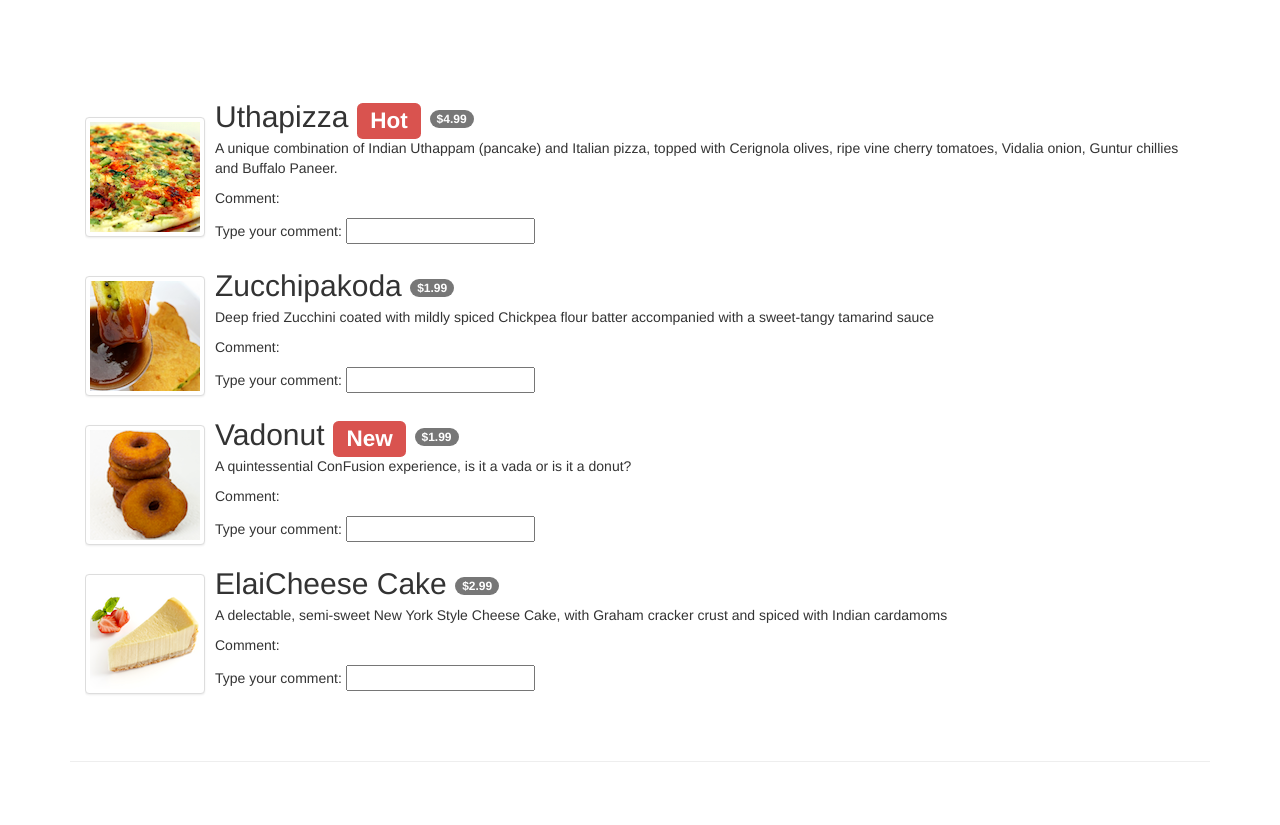
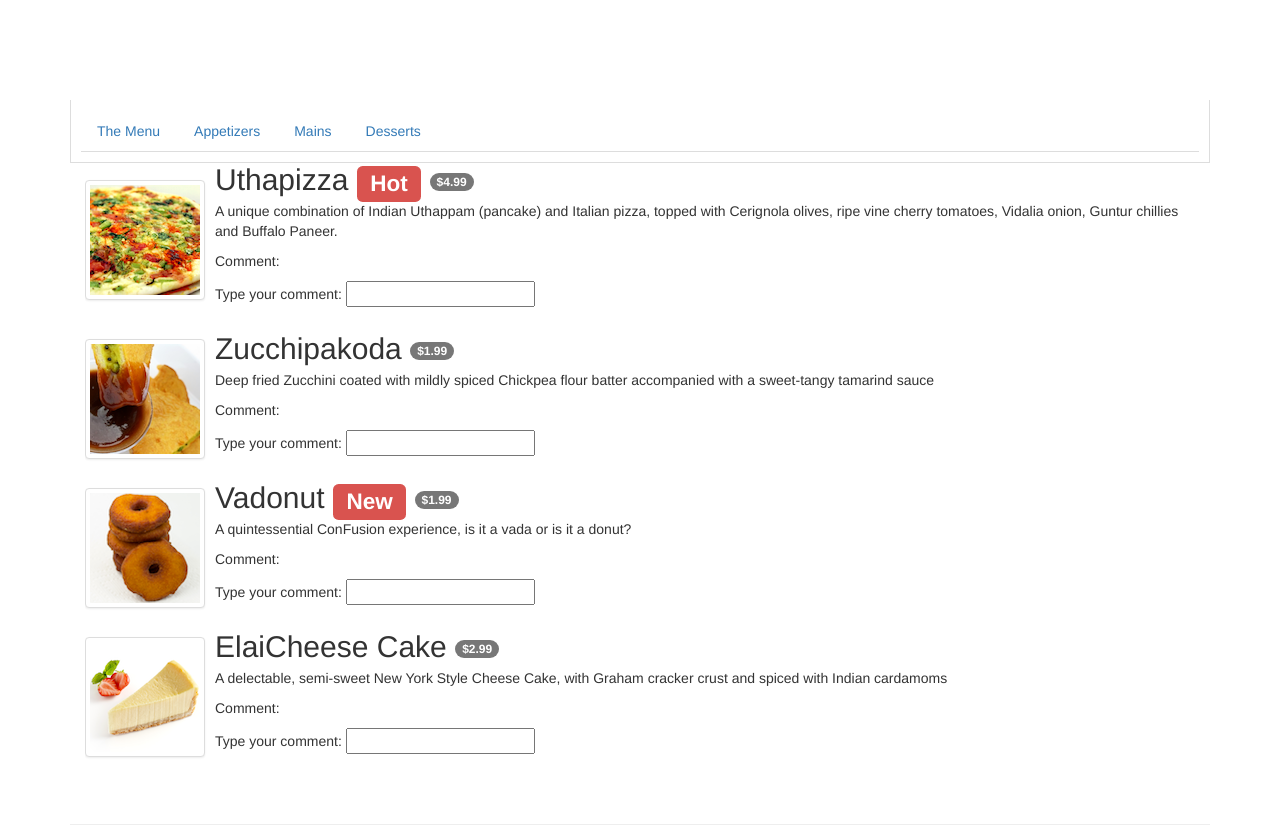
Before and after one commit to vkarthikcse/My_Learning, a website: page conFusion/app/menu.html in a window 1280 px wide. Before the commit the page ends 800 px from the top, so only its background shows below. Drawn offline with nearby package versions, Linux system fonts and the light colour scheme; some packages are replaced by stand-ins of ours.

Commit message:
Menu and dish list display

```diff
--- a/conFusion/app/pages/dish.html
+++ b/conFusion/app/pages/dish.html
@@ -1,5 +1,18 @@
 <div class="row row-content">
+    <div class="tab-content">
+        <ul class="nav nav-tabs" role="tablist">
+            <li role="presentation">
+                <a aria-controls="all menu" role="tab">The Menu</a></li>
+            <li role="presentation">
+                <a aria-controls="appetizers" role="tab">Appetizers</a></li>
+            <li role="presentation">
+                <a aria-controls="mains" role="tab">Mains</a></li>
+            <li role="presentation">
+                <a aria-controls="desserts" role="tab">Desserts</a></li>
+        </ul>
+    </div>
     <div class="col-xs-12">
+
         <ul class="media-list">
             <li class="media" ng-repeat="dish in dishes">
                 <div class="media-left media-middle">
--- a/conFusion/app/scripts/controllers.js
+++ b/conFusion/app/scripts/controllers.js
@@ -1,6 +1,6 @@
 //Controller for restaurant application
 
-restaurantApp.controller('restaurantController', ['$scope', 'dishListService', function ($scope, dishListService) {
+restaurantApp.controller('dishController', ['$scope', 'dishListService', function ($scope, dishListService) {
 
     $scope.dishes = dishListService.dishes;
 
--- a/conFusion/app/scripts/routes.js
+++ b/conFusion/app/scripts/routes.js
@@ -5,6 +5,6 @@ restaurantApp.config(function ($routeProvider) {
     $routeProvider
         .when('/', {
             templateUrl: 'pages/dish.html',
-            controller: 'restaurantController'
+            controller: 'dishController'
         });
 });
```
Also changed, not shown: conFusion/app/menu.html (+1 -0 lines).
